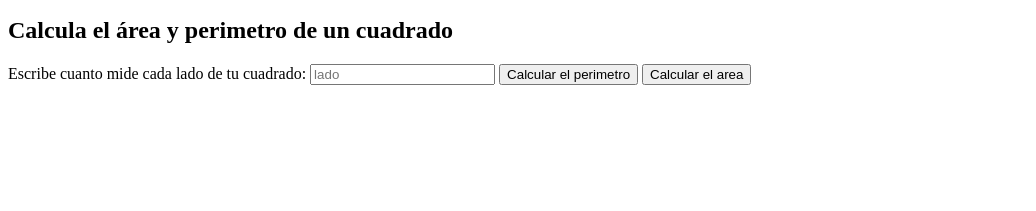
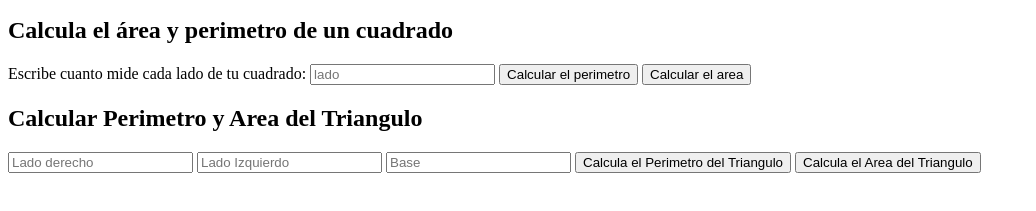
Before and after one commit to JMUT1/Curso-Practico-de-JS, a website: page index.html in a window 1280 px wide. Shown: the part 101-312 px from the top of the page, without its empty margins (0-1036 px from the left). Drawn offline with Linux system fonts and the light colour scheme.

Commit message:
Creacion de onclick perimetro Triangulo

```diff
--- a/index.html
+++ b/index.html
@@ -15,7 +15,7 @@
         <h2>
             Calcula el área y perimetro de un cuadrado
         </h2>
-        <form action="">
+        <form>
             <label for="inputCuadrado">
                 Escribe cuanto mide cada lado de tu cuadrado:
             </label>
@@ -27,6 +27,21 @@
                 Calcular el area
             </button>
         </form>
+
+        <h2>Calcular Perimetro y Area del Triangulo</h2>
+        <form>
+            <label for="inputTriangulo" >
+                <input type="number" id="inputTriangulo1" placeholder="Lado derecho">
+                <input type="number" id="inputTriangulo2" placeholder="Lado Izquierdo">
+                <input type="number" id="inputbase" placeholder="Base">
+                <button type="button" onclick="calcularPerimetroTriangulo()">
+                    Calcula el Perimetro del Triangulo
+                </button>
+                <button type="button" onclick="calcularAreaTriangulo()">
+                    Calcula el Area del Triangulo
+                </button>
+            </label>
+        </form>
     </section>
     <script src="./main.js"></script>
 </body>
--- a/main.js
+++ b/main.js
@@ -48,7 +48,8 @@ function areaCirculo(radio){
 
 console.groupEnd();
 
-//Aqui interactuamos con HTML
+// Interaccion de HTML y JS
+//Funcion del Cuadrado
 
 function calcularPerimetroCuadrado(){
     const input = document.getElementById("inputCuadrado");
@@ -65,3 +66,17 @@ function CalcularAreaCuadrada(){
     const area = areaCuadrada(value);
     alert (area);
 }
+
+//Funcion del Triangulo
+
+function calcularPerimetroTriangulo(){
+    const inputT1 = document.getElementById("inputTriangulo1");
+    const valueT1 = Number (inputT1.value);
+    const inputT2 = document.getElementById("inputTriangulo2");
+    const valueT2 = Number (inputT2.value);
+    const baseT = document.getElementById("inputbase");
+    const valueBase = Number (baseT.value);
+
+    const perimetro = perimetroTriangulo(valueT1, valueT2, valueBase);
+    alert (perimetro);
+}
```
